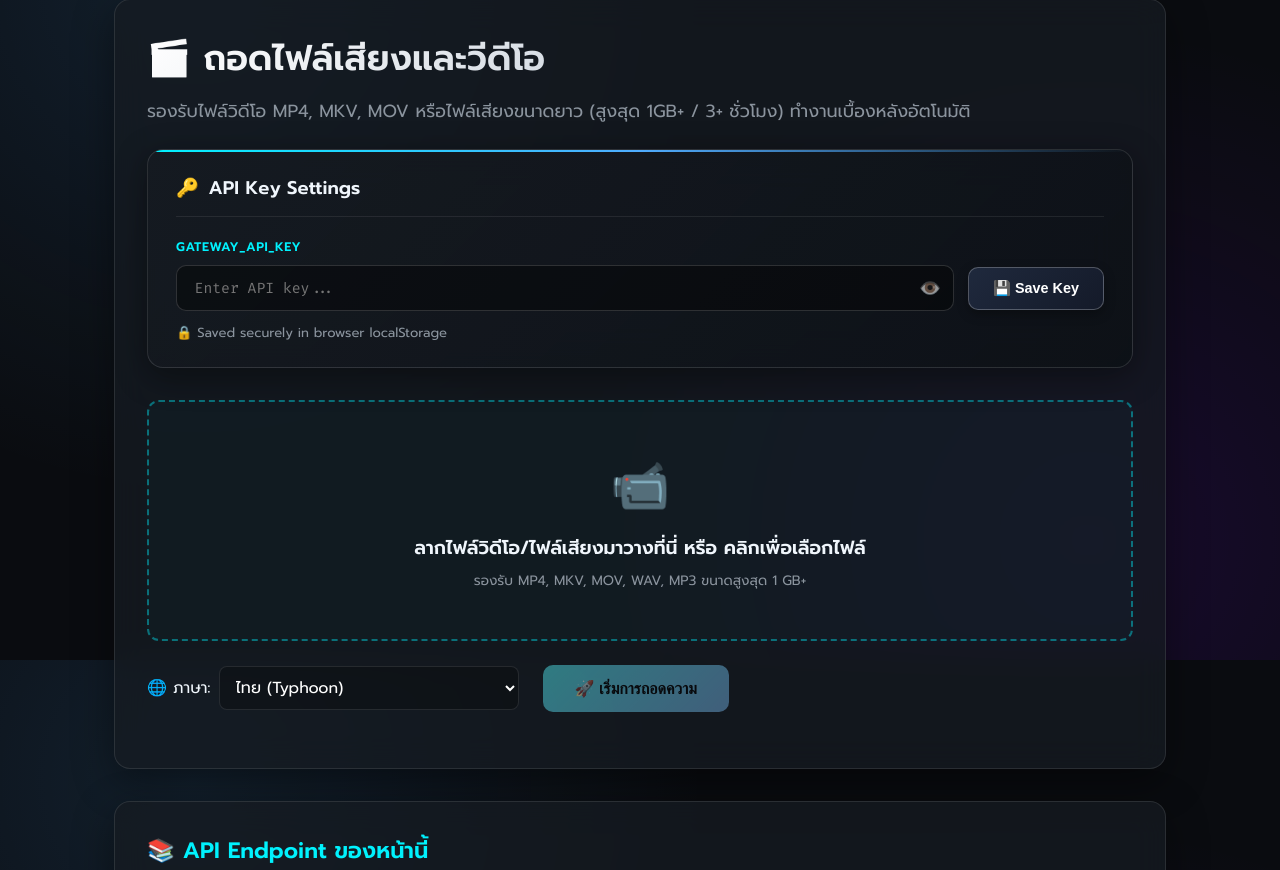
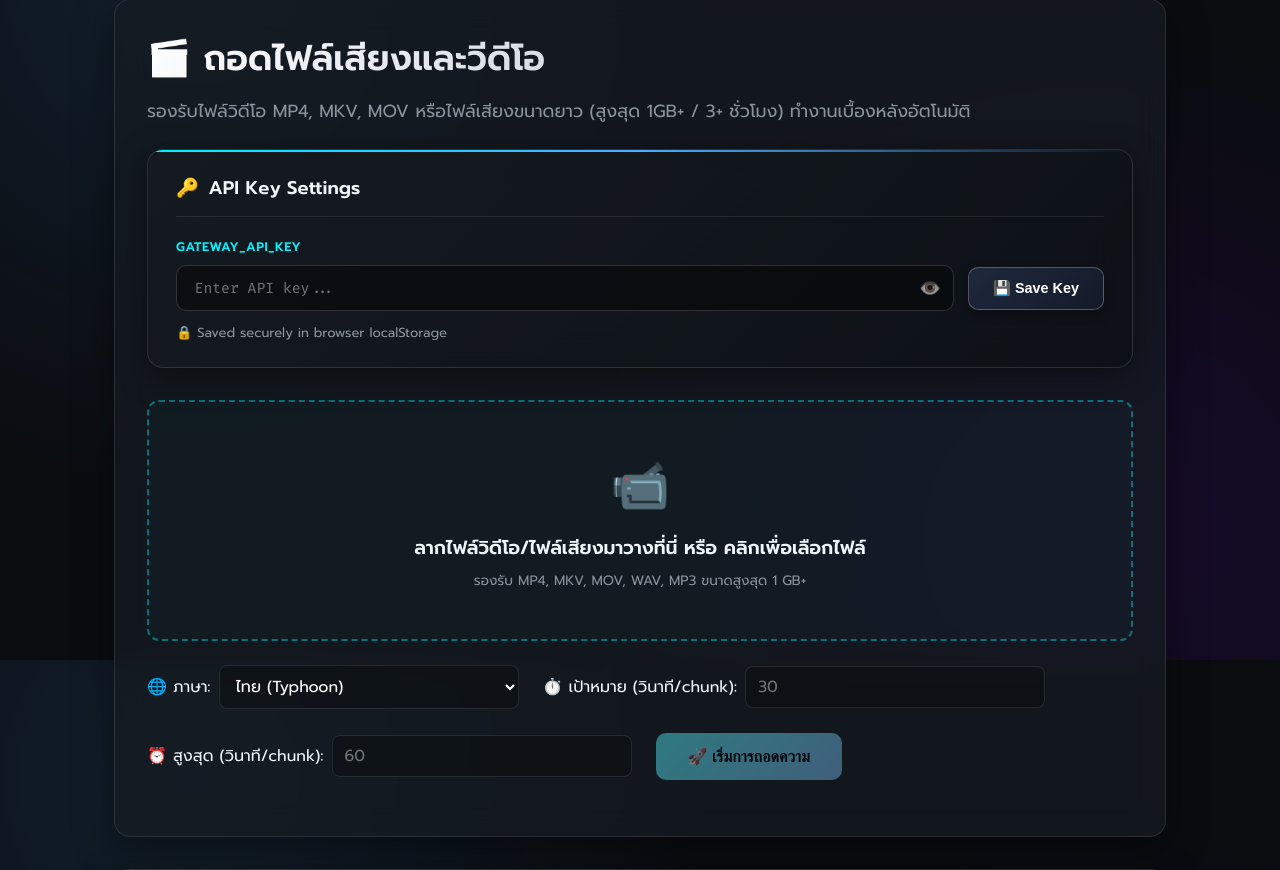
Before and after one commit to choonewza-pro/choonova-transcribe, a FastAPI app: page /media/transcribe in a window 1280 px wide. Shown: the part 140-1010 px from the top of the page. Run offline with FastAPI, Linux system fonts and the light colour scheme.

Commit message:
feat(media): add configurable chunk duration to media transcribe jobs
Accept optional target_chunk_sec/max_chunk_sec form params (defaults from env), persist to jobs table, read from DB in worker, add UI inputs, docs and env vars

```diff
--- a/app/main.py
+++ b/app/main.py
@@ -37,6 +37,8 @@ from app.config import (
     TEMP_JOBS_DIR,
     MIN_FREE_DISK_GB,
     CLEANUP_RETENTION_HOURS,
+    TARGET_CHUNK_DURATION_SEC,
+    MAX_CHUNK_DURATION_SEC,
 )
 from app.auth import verify_api_key
 from app.schemas import (
@@ -320,6 +322,8 @@ async def transcribe_audio(
 async def create_transcription_job(
     file: UploadFile = File(...),
     language: str = Form("th"),
+    target_chunk_sec: float = Form(TARGET_CHUNK_DURATION_SEC),
+    max_chunk_sec: float = Form(MAX_CHUNK_DURATION_SEC),
     authenticated: bool = Depends(verify_api_key),
 ):
     """
@@ -328,10 +332,19 @@ async def create_transcription_job(
 
     language: 'th' (default, Typhoon Thai ASR), 'en' (Whisper English), or
     'auto' (Whisper auto-detect for Thai/English mixed audio).
+
+    target_chunk_sec / max_chunk_sec: chunk duration bounds for silence-based splitting.
+    Defaults come from env (TARGET_CHUNK_DURATION_SEC / MAX_CHUNK_DURATION_SEC).
     """
     if not file.filename:
         raise HTTPException(
             status_code=400, detail="Video/Audio file must be provided."
+        )
+
+    if not (0 < target_chunk_sec <= max_chunk_sec):
+        raise HTTPException(
+            status_code=422,
+            detail="target_chunk_sec must be greater than 0 and not exceed max_chunk_sec.",
         )
 
     try:
@@ -370,6 +383,8 @@ async def create_transcription_job(
         filename=file.filename,
         file_size_bytes=total_bytes,
         language=lang,
+        target_chunk_sec=target_chunk_sec,
+        max_chunk_sec=max_chunk_sec,
     )
 
     # Launch worker in an isolated subprocess so GPU/CPU memory or errors never affect FastAPI web server
--- a/app/schemas.py
+++ b/app/schemas.py
@@ -38,6 +38,8 @@ class JobStatusResponse(BaseModel):
     completed_chunks: int = 0
     duration_seconds: float = 0.0
     elapsed_seconds: float = 0.0
+    target_chunk_sec: float = 30.0
+    max_chunk_sec: float = 60.0
     result_text: Optional[str] = None
     srt_text: Optional[str] = None
     timestamps: Optional[List[TimestampItem]] = None
--- a/app/static/js/media.js
+++ b/app/static/js/media.js
@@ -273,6 +273,15 @@ document.addEventListener('DOMContentLoaded', () => {
       formData.append('language', languageSelect.value);
     }
 
+    const targetChunkInput = document.getElementById('targetChunkSec');
+    if (targetChunkInput && targetChunkInput.value && parseFloat(targetChunkInput.value) > 0) {
+      formData.append('target_chunk_sec', targetChunkInput.value);
+    }
+    const maxChunkInput = document.getElementById('maxChunkSec');
+    if (maxChunkInput && maxChunkInput.value && parseFloat(maxChunkInput.value) > 0) {
+      formData.append('max_chunk_sec', maxChunkInput.value);
+    }
+
     const xhr = new XMLHttpRequest();
     xhr.open('POST', '/v1/media/transcribe/jobs', true);
 
--- a/app/templates/media.html
+++ b/app/templates/media.html
@@ -134,6 +134,14 @@
               <option value="auto">อัตโนมัติ / ผสม (Whisper)</option>
             </select>
           </label>
+          <label style="display: flex; align-items: center; gap: 0.5rem;">
+            <span>⏱️ เป้าหมาย (วินาที/chunk):</span>
+            <input type="number" id="targetChunkSec" class="form-select" min="1" step="1" placeholder="30" title="ความยาวเป้าหมายต่อ chunk (ค่าแนะนำ: 30)" style="width: 90px; padding: 0.5rem 0.75rem; border-radius: 8px; background: rgba(0,0,0,0.25); color: #fff; border: 1px solid var(--card-border);">
+          </label>
+          <label style="display: flex; align-items: center; gap: 0.5rem;">
+            <span>⏰ สูงสุด (วินาที/chunk):</span>
+            <input type="number" id="maxChunkSec" class="form-select" min="1" step="1" placeholder="60" title="ความยาวสูงสุดต่อ chunk (ค่าแนะนำ: 60)" style="width: 90px; padding: 0.5rem 0.75rem; border-radius: 8px; background: rgba(0,0,0,0.25); color: #fff; border: 1px solid var(--card-border);">
+          </label>
           <button type="submit" class="btn-primary" id="startJobBtn" disabled>
             <span>🚀 เริ่มการถอดความ</span>
           </button>
--- a/app/templates/partials/api_card_media.html
+++ b/app/templates/partials/api_card_media.html
@@ -151,13 +151,16 @@
             <p style="color: var(--text-muted); font-size: 0.95rem; margin-bottom: 0.75rem;">
               สร้างงานถอดความแบบเบื้องหลังสำหรับไฟล์วิดีโอ MP4/MKV/MOV หรือไฟล์เสียงขนาดยาว (สูงสุด 1GB+ / 3+ ชั่วโมง)
               ระบบประมวลผลใน subprocess แยกต่างหาก คืน <code>job_id</code> ทันที (HTTP 202)
+              <br><code>target_chunk_sec</code> / <code>max_chunk_sec</code> (ไม่บังคับ) กำหนดความยาวเป้าหมาย/สูงสุดต่อ chunk — default จาก env 30/60 วินาที
             </p>
             <div class="code-container">
               <div class="code-header">cURL (Multipart Upload)</div>
               <pre>curl -X POST http://localhost:8830/v1/media/transcribe/jobs \
   -H "x-api-key: change-me-in-production" \
   -F "file=@/path/to/long_video.mp4" \
-  -F "language=th"</pre>
+  -F "language=th" \
+  -F "target_chunk_sec=30" \
+  -F "max_chunk_sec=60"</pre>
             </div>
             <div class="code-container">
               <div class="code-header">Response JSON (202 Accepted)</div>
```
Also changed, not shown: app/db.py (+25 -6 lines), app/job_worker.py (+13 -2 lines), README.md, 1 other file.
